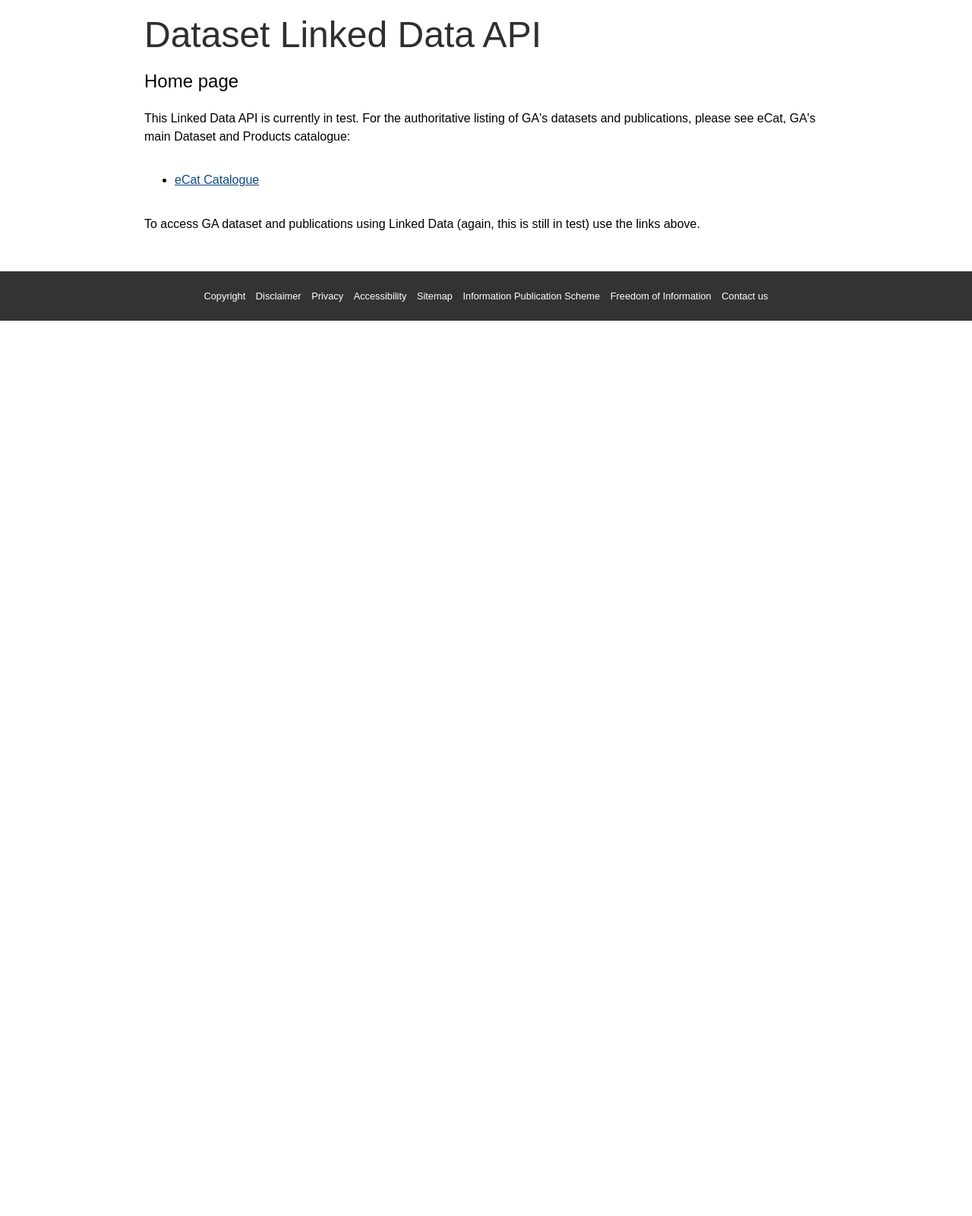
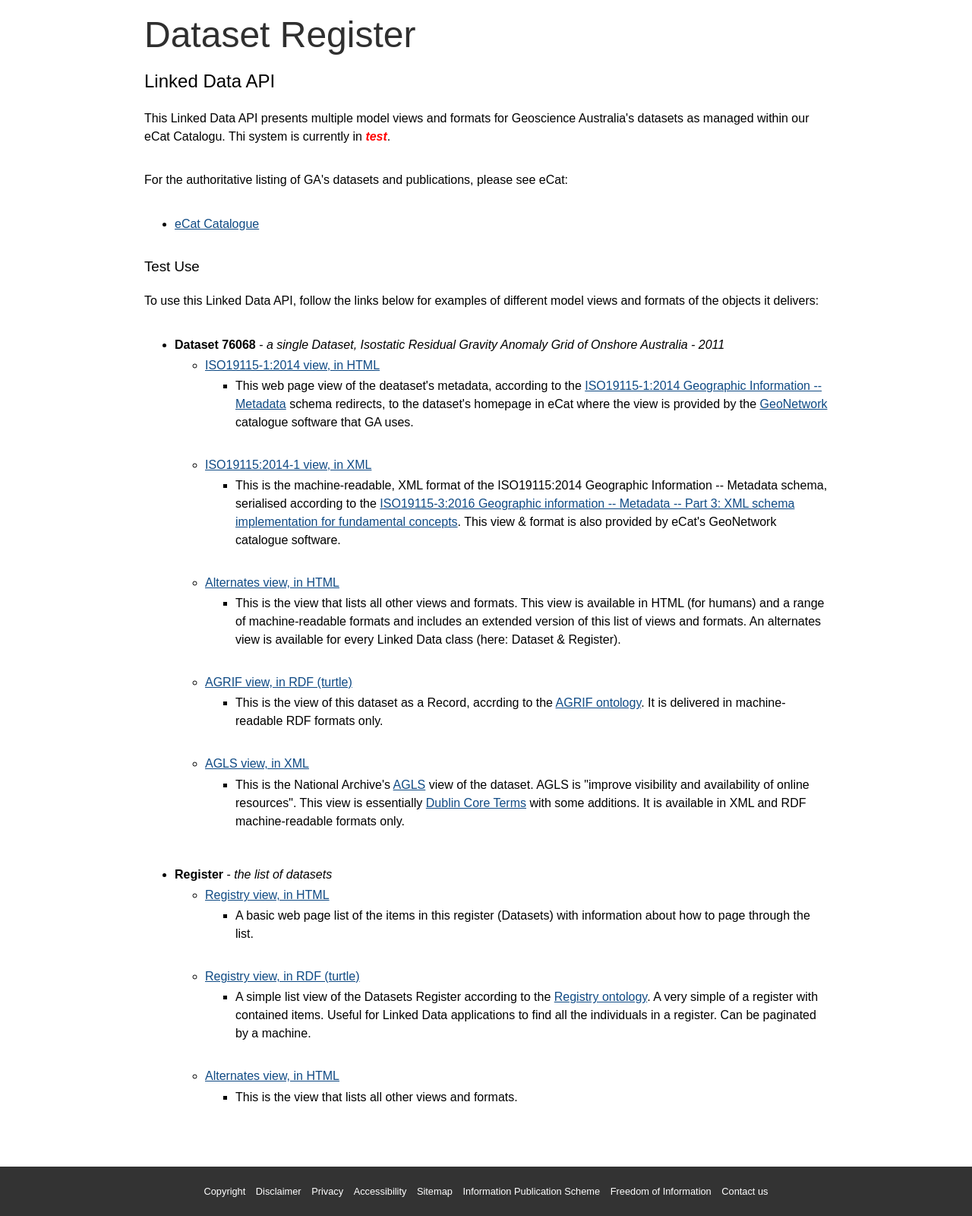
Before and after one commit to GeoscienceAustralia/ecat-ldapi, a Flask app: page / in a window 1280 px wide. Shown: the part 128-1728 px from the top of the page at 76% size. Before the commit the page ends 550 px from the top, so only its background shows below. Run offline with Flask 2, Linux system fonts and the light colour scheme.

Commit message:
listed example views

```diff
--- a/view/templates/page_index.html
+++ b/view/templates/page_index.html
@@ -1,11 +1,73 @@
 {% extends "template_layout.html" %}
 
 {% block content %}
-    <h1>Dataset Linked Data API</h1>
-    <h2>Home page</h2>
-    <p>This Linked Data API is currently in test. For the authoritative listing of GA's datasets and publications, please see eCat, GA's main Dataset and Products catalogue:</p>
+    <h1>Dataset Register</h1>
+    <h2>Linked Data API</h2>
+    <p>This Linked Data API presents multiple model views and formats for Geoscience Australia's datasets as managed within our eCat Catalogu. Thi system is currently in <span style="font-weight:bold; font-style:italic; color:red;">test</span>.</p>
+    <p>For the authoritative listing of GA's datasets and publications, please see eCat:</p>
     <ul>
         <li><a href="https://ecat.ga.gov.au/geonetwork/">eCat Catalogue</a></li>
     </ul>
-    <p>To access GA dataset and publications using Linked Data (again, this is still in test) use the links above.</p>
+    <h3>Test Use</h3>
+    <p>To use this Linked Data API, follow the links below for examples of different model views and formats of the objects it delivers:</p>
+    <ul>
+        <li>
+            <strong>Dataset 76068</strong> - <em>a single Dataset, Isostatic Residual Gravity Anomaly Grid of Onshore Australia - 2011</em>
+            <ul>
+                <li>
+                    <a href="{{ url_for('classes.dataset', dataset_id=76068) }}?_view=ISO19115-2014">ISO19115-1:2014 view, in HTML</a>
+                    <ul>
+                        <li>This web page view of the deataset's metadata, according to the <a href="https://www.iso.org/standard/53798.html">ISO19115-1:2014 Geographic Information -- Metadata</a> schema redirects, to the dataset's homepage in eCat where the view is provided by the <a href="http://geonetwork-opensource.org/">GeoNetwork</a> catalogue software that GA uses.</li>
+                    </ul>
+                </li>
+                <li>
+                    <a href="{{ url_for('classes.dataset', dataset_id=76068) }}?_view=ISO19115-2014&_format=application/xml">ISO19115:2014-1 view, in XML</a>
+                    <ul>
+                        <li>This is the machine-readable, XML format of the ISO19115:2014 Geographic Information -- Metadata schema, serialised according to the <a href="https://www.iso.org/standard/32579.html">ISO19115-3:2016 Geographic information -- Metadata -- Part 3: XML schema implementation for fundamental concepts</a>. This view &amp; format is also provided by eCat's GeoNetwork catalogue software.</li>
+                    </ul>
+                </li>
+                <li>
+                    <a href="{{ url_for('classes.dataset', dataset_id=76068) }}?_view=alternates">Alternates view, in HTML</a>
+                    <ul>
+                        <li>This is the view that lists all other views and formats. This view is available in HTML (for humans) and a range of machine-readable formats and includes an extended version of this list of views and formats. An alternates view is available for every Linked Data class (here: Dataset &amp; Register).</li>
+                    </ul>
+                </li>
+                <li>
+                    <a href="{{ url_for('classes.dataset', dataset_id=76068) }}?_view=agrif">AGRIF view, in RDF (turtle)</a>
+                    <ul>
+                        <li>This is the view of this dataset as a Record, accrding to the <a href="http://reference.data.gov.au/def/ont/agrif">AGRIF ontology</a>. It is delivered in machine-readable RDF formats only.</li>
+                    </ul>
+                </li>
+                <li>
+                    <a href="{{ url_for('classes.dataset', dataset_id=76068) }}?_view=agls">AGLS view, in XML</a>
+                    <ul>
+                        <li>This is the National Archive's <a href="http://www.agls.gov.au">AGLS</a> view of the dataset. AGLS is "improve visibility and availability of online resources". This view is essentially <a href="http://dublincore.org/documents/dcmi-terms/">Dublin Core Terms</a> with some additions. It is available in XML and RDF machine-readable formats only.</li>
+                    </ul>
+                </li>
+            </ul>
+        </li>
+        <li>
+            <strong>Register</strong> - <em>the list of datasets</em>
+            <ul>
+                <li>
+                    <a href="{{ url_for('classes.datasets') }}?_view=reg">Registry view, in HTML</a>
+                    <ul>
+                        <li>A basic web page list of the items in this register (Datasets) with information about how to page through the list.</li>
+                    </ul>
+                </li>
+                <li>
+                    <a href="{{ url_for('classes.datasets') }}?_view=reg">Registry view, in RDF (turtle)</a>
+                    <ul>
+                        <li>A simple list view of the Datasets Register according to the <a href="http://epimorphics.com/public/vocabulary/Registry.html">Registry ontology</a>. A very simple of a register with contained items. Useful for Linked Data applications to find all the individuals in a register. Can be paginated by a machine.</li>
+                    </ul>
+                </li>
+                <li>
+                    <a href="{{ url_for('classes.datasets') }}?_view=alternates">Alternates view, in HTML</a>
+                    <ul>
+                        <li>This is the view that lists all other views and formats.</li>
+                    </ul>
+                </li>
+            </ul>
+        </li>
+    </ul>
 {% endblock %}
```
